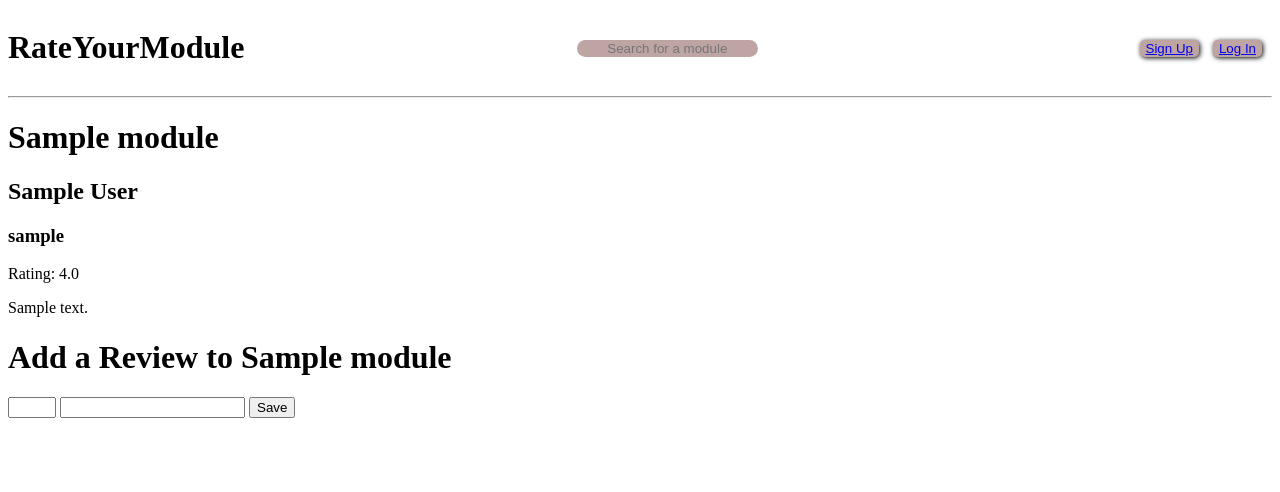
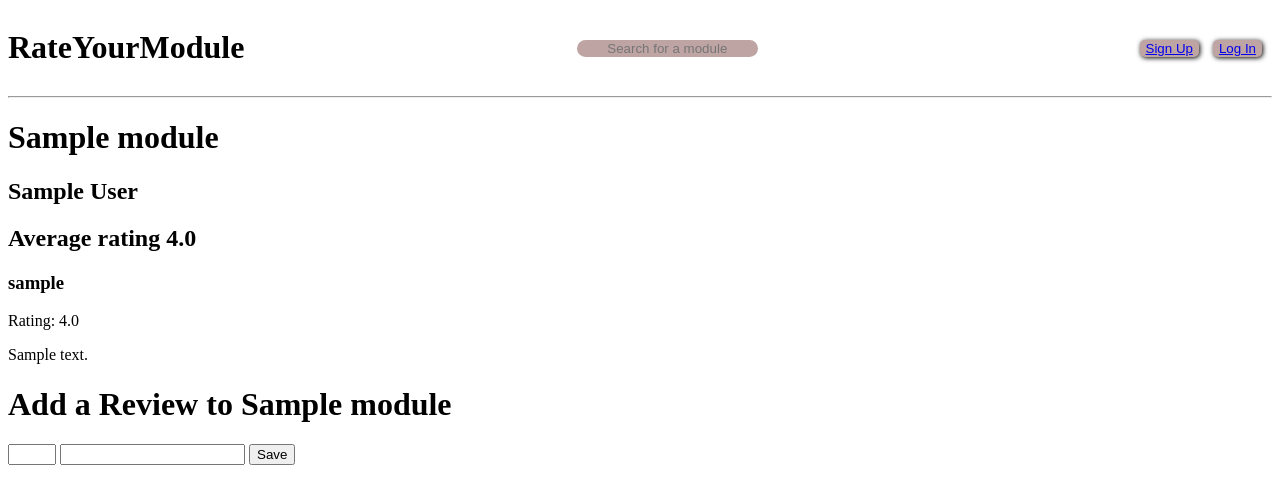
Before and after one commit to Lewis-Cramb/wad2-team-project, a Django app: page /modules/1 in a window 1280 px wide. Shown: the top 492 px of the page. Run offline with Django 3.2, Linux system fonts and the light colour scheme; tables that the repository leaves empty hold one stand-in row (values such as "Sample post").

Commit message:
updated views.show_module for module.rating

```diff
--- a/RateYourModule/apps.py
+++ b/RateYourModule/apps.py
@@ -2,4 +2,4 @@ from django.apps import AppConfig
 
 
 class RangoConfig(AppConfig):
-    name = 'rango'
+    name = 'RateYourModule'
--- a/RateYourModule/models.py
+++ b/RateYourModule/models.py
@@ -21,6 +21,12 @@ class Module(models.Model):
     short_name = models.CharField(max_length=SHORT_NAME_MAX_LEN, unique=True)
     # full_name example: Web Application Development 2
     full_name = models.CharField(max_length=FULL_NAME_MAX_LEN)
+
+    def update_average(self):
+        reviews = Review.objects.filter(module=self)
+        if reviews.exists():
+            self.average_rating = sum(r.rating for r in reviews) / reviews.count()
+            self.save()
 
     def __str__(self):
         return f"<moduleID: {self.moduleID}, short_name: {self.short_name}>"
--- a/RateYourModule/views.py
+++ b/RateYourModule/views.py
@@ -36,7 +36,8 @@ def module_list(request):
 
 
 def show_module(request, moduleID):
-    module = Module.objects.get(moduleID=moduleID)
+    #Added rating feature with "module"
+    module = Module.objects.annotate(rating=Avg("review__rating")).get(moduleID=moduleID)
     context_dict = {"module": module, "reviews": module.review_set.all()}
 
     response = render(request, "module.html", context=context_dict)
--- a/templates/module.html
+++ b/templates/module.html
@@ -9,6 +9,7 @@
     {% if module %}
         <h1>{{ module.short_name }}</h1>
         <h2>{{ module.full_name }}</h2>
+        <h2>Average rating {{ module.rating }}</h2>
         {% if reviews %}
             {% for review in reviews %}
                 <div class = "change_review">
```
Also changed, not shown: RateYourModule/forms.py (added, +10 -0 lines).
